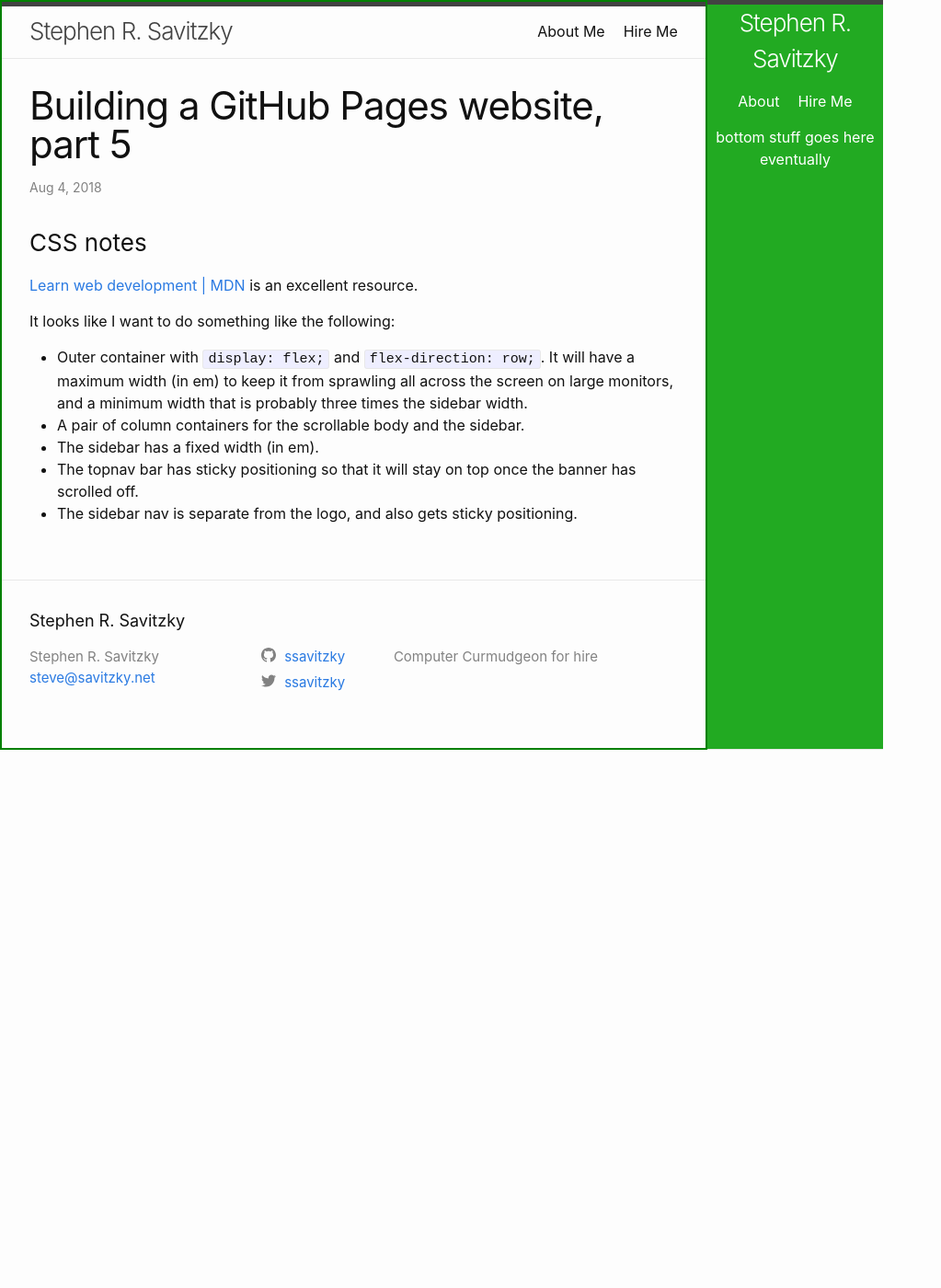
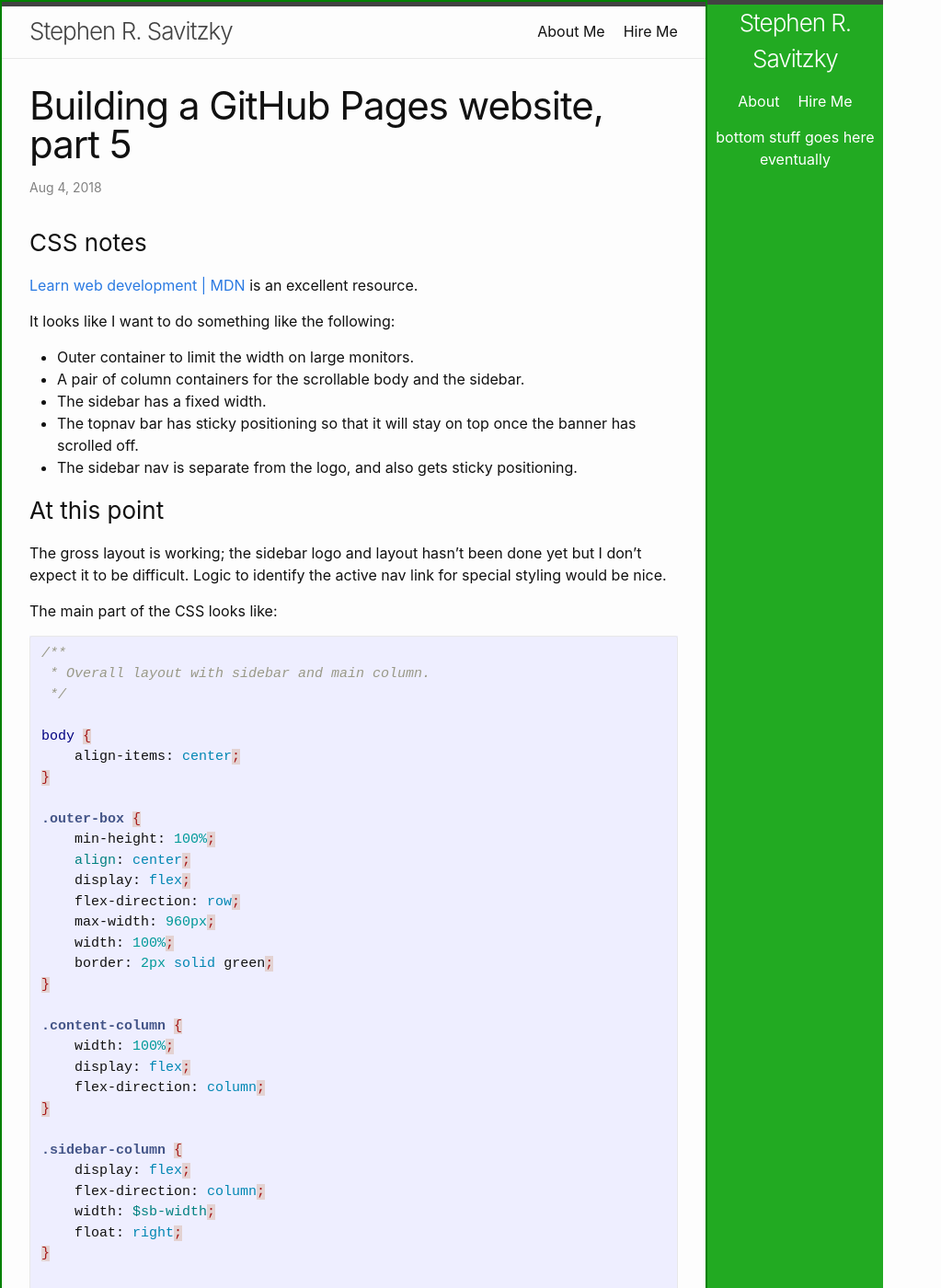
Before and after one commit to ssavitzky/ssavitzky.github.io, a Jekyll site: the page built from _posts/2018-08-04-building-the-site-pt-5.md, in a window 1280 px wide and 1400 px high. Shown: the whole window at 92% size, without its empty margins (0-1023 px from the left). Built offline with Jekyll 4.4.1, drawn with Linux system fonts in a browser that asks for light colours; some of the changed text lies outside the part shown.

Commit message:
Write up the CSS that finally worked.

````diff
--- a/_posts/2018-08-04-building-the-site-pt-5.md
+++ b/_posts/2018-08-04-building-the-site-pt-5.md
@@ -11,13 +11,80 @@ resource.
 
 It looks like I want to do something like the following:
 
-* Outer container with `display: flex;` and
-  `flex-direction: row;`.  It will have a maximum width (in em) to keep it
-  from sprawling all across the screen on large monitors, and a minimum width
-  that is probably three times the sidebar width.
+* Outer container to limit the width on large monitors.
 * A pair of column containers for the scrollable body and the sidebar.
-* The sidebar has a fixed width (in em).
+* The sidebar has a fixed width.
 * The topnav bar has sticky positioning so that it will stay on top once the
   banner has scrolled off.
 * The sidebar nav is separate from the logo, and also gets sticky
   positioning.
+
+
+### At this point
+
+The gross layout is working; the sidebar logo and layout hasn't been done yet
+but I don't expect it to be difficult.  Logic to identify the active nav link
+for special styling would be nice.
+
+The main part of the CSS looks like:
+
+```sass
+/**
+ * Overall layout with sidebar and main column.
+ */
+
+body {
+    align-items: center;
+}
+
+.outer-box {
+    min-height: 100%;
+    align: center;
+    display: flex;
+    flex-direction: row;
+    max-width: 960px;
+    width: 100%;
+    border: 2px solid green;
+}
+
+.content-column {
+    width: 100%;
+    display: flex;
+    flex-direction: column;
+}
+
+.sidebar-column {
+    display: flex;
+    flex-direction: column;
+    width: $sb-width;
+    float: right;
+}
+
+/**
+ * Site header
+ */
+.site-header {
+  border-top: 1px solid $grey-color-dark;
+  border-bottom: 1px solid $grey-color-light;
+  min-height: $spacing-unit * 1.865;
+  z-index: 2;
+  position: sticky;
+  top: 0px;
+  // if we don't set a background color it ends up transparent!
+  background-color: $background-color;
+}
+
+/**
+ * Sidebar
+ */
+.sidebar {
+  border-top: 1px solid $grey-color-dark;
+  border-bottom: 1px solid $grey-color-light;
+  height: 100%;
+  background-color: $sb-background-color;
+  color: $sb-text-color;
+  text-align: center;
+  display: block;
+  flex-direction: column;
+}
+```
````
